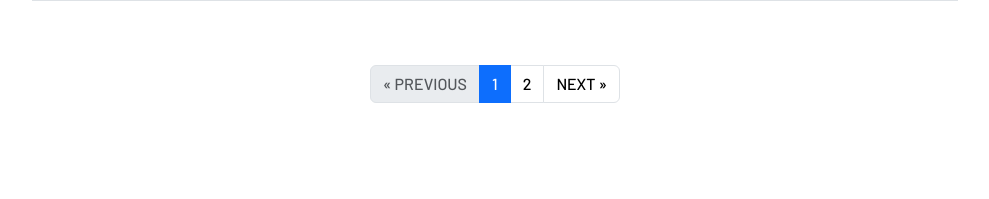
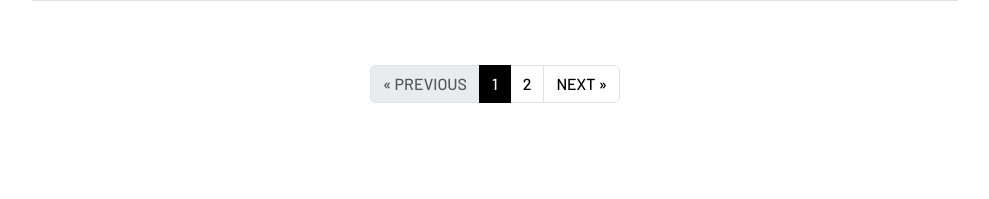
Before and after one commit to pablolaw/fbc-library, a Flask app: page /books in a window 1280 px wide. Shown: the part 1960-2159 px from the top of the page, without its empty margins (145-1134 px from the left). Run offline with Flask 2, Linux system fonts and the light colour scheme; a user stored in the database is signed in; data comes from the database, SQL or seed files in the repository; data that the repository does not hold is empty; some libraries are stand-ins or nearby versions.

Commit message:
Fix pagination styling

```diff
--- a/app/static/base.css
+++ b/app/static/base.css
@@ -132,6 +132,11 @@ a:hover {
 	font-size: 16px;
 }
 
+.page-item.active .page-link {
+	background-color: black;
+	border-color: black;
+}
+
 .action-header {
 	font-family: 'Montserrat', sans-serif;
 	color: black;
--- a/app/templates/collection.html
+++ b/app/templates/collection.html
@@ -258,13 +258,17 @@
 							</li>
 							{% else %}
 							<li class="page-item active">
-								<a class="page-link" href="#">
+								<span class="page-link">
 									{{ page }}
-								</a>
+								</span>
 							</li>
 							{% endif %}
 						{% else %}
-							<span class=ellipsis>…</span>
+							<li class="page-item active">
+								<span class="page-link">
+									<span class=ellipsis>…</span>
+								</span>
+							</li>
 						{% endif %}
 					{% endfor %}
 					<li class="page-item{% if not books['has_next'] %} disabled{% endif %}">
```
